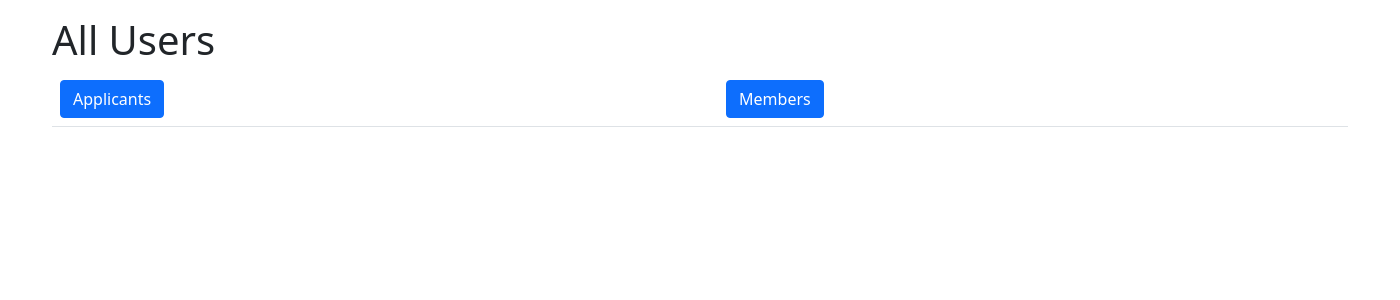
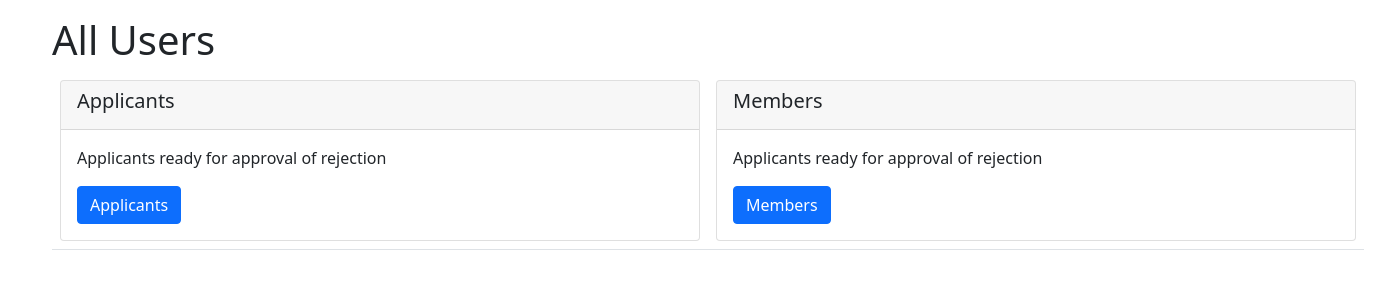
Before and after one commit to LMarshallAfzal/SEG-small-group-project, a Django app: page /officer/ in a window 1400 px wide. Shown: the part 56-356 px from the top of the page. Run offline with Django 3.2, Linux system fonts and the light colour scheme; some libraries are stand-ins or nearby versions; some web fonts are replaced.

Commit message:
Extend officer template with cards to improve the aesthetic

```diff
--- a/clubs/templates/officer.html
+++ b/clubs/templates/officer.html
@@ -6,16 +6,36 @@
       <h1>All Users</h1>
       <table class="table">
         <tr>
+          <td>
+            <div class="card" style="width: 40rem;">
+              <div class="card-header">
+                <h5 class="card-title">Applicants</h5>
+              </div>
+              <div class="card-body">
+                <p class="card-text">Applicants ready for approval of rejection</p>
                 <form action="{% url 'officer_promote_applicants' %}" method="post">
                   {% csrf_token %}
                   {% include 'partials/bootstrap_form.html' with form=form %}
-            <td> <input type = "submit" value = "Applicants" class = "btn btn-primary" name="applicants"></td>
+                  <input type = "submit" value = "Applicants" class = "btn btn-primary" name="applicants">
                 </form>
+              </div>
+            </div>
+          </td>
+          <td>
+            <div class="card" style="width: 40rem;">
+              <div class="card-header">
+                <h5 class="card-title">Members</h5>
+              </div>
+              <div class="card-body">
+                <p class="card-text">Applicants ready for approval of rejection</p>
                 <form action="{% url 'officer_main' %}" method="post">
                   {% csrf_token %}
                   {% include 'partials/bootstrap_form.html' with form=form %}
-            <td> <input type = "submit" value = "Members" class = "btn btn-primary" name="members"></td>
+                  <input type = "submit" value = "Members" class = "btn btn-primary" name="members">
                 </form>
+              </div>
+            </div>
+          </td>
         </tr>
       </table>
     </div>
--- a/clubs/templates/officer_main.html
+++ b/clubs/templates/officer_main.html
@@ -4,7 +4,7 @@
   <div class="row">
     <div class="col-12">
       <h1>Members</h1>
-      <table class="table">
+      <table class="table table-striped table-hover">
         {% for user in users %}
           <tr>
               <td>
--- a/clubs/templates/officer_promote_applicants.html
+++ b/clubs/templates/officer_promote_applicants.html
@@ -4,7 +4,7 @@
   <div class="row">
     <div class="col-12">
       <h1>Applicants</h1>
-      <table class="table">
+      <table class="table table-striped table-hover">
         {% for user in users %}
           <tr>
               <td>
```
Lines whose indentation alone changed are shown as unchanged.
